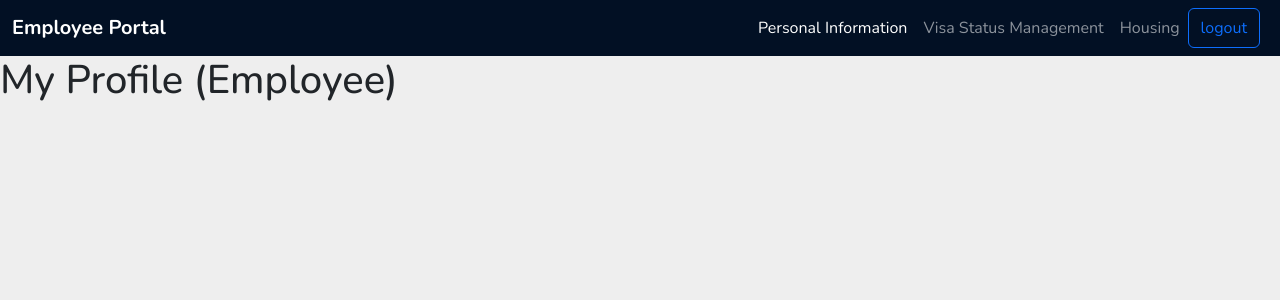
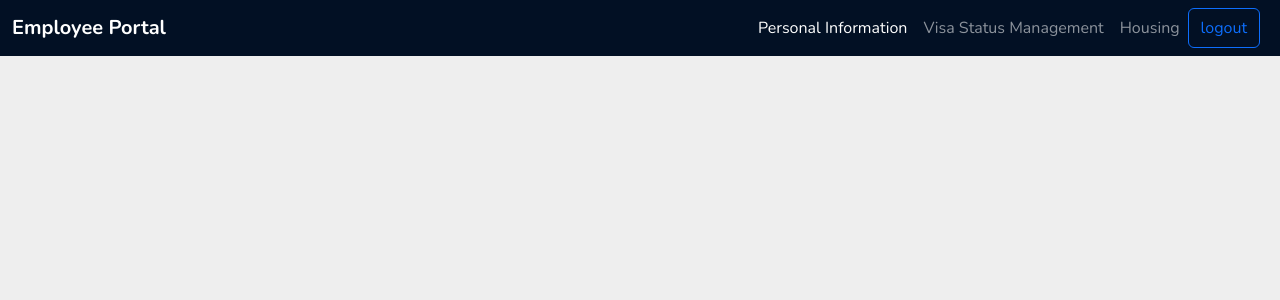
Before and after one commit to Annezhang673/Employee-Management-Portal, a React (Create React App) app in the folder frontend/: page /app/profile in a window 1280 px wide. Shown: the top 300 px of the page. Built offline with nearby package versions, Linux system fonts and the light colour scheme; sample sign-in values are in the browser's storage.

Commit message:
Saving current process

```diff
--- a/frontend/src/pages/Employee/ProfilePage.tsx
+++ b/frontend/src/pages/Employee/ProfilePage.tsx
@@ -1,3 +1,11 @@
 export default function ProfilePage() {
-  return <h1>My Profile (Employee)</h1>;
+
+
+  return (
+    <div className="container">
+
+
+    </div>
+
+  )
 }
```
